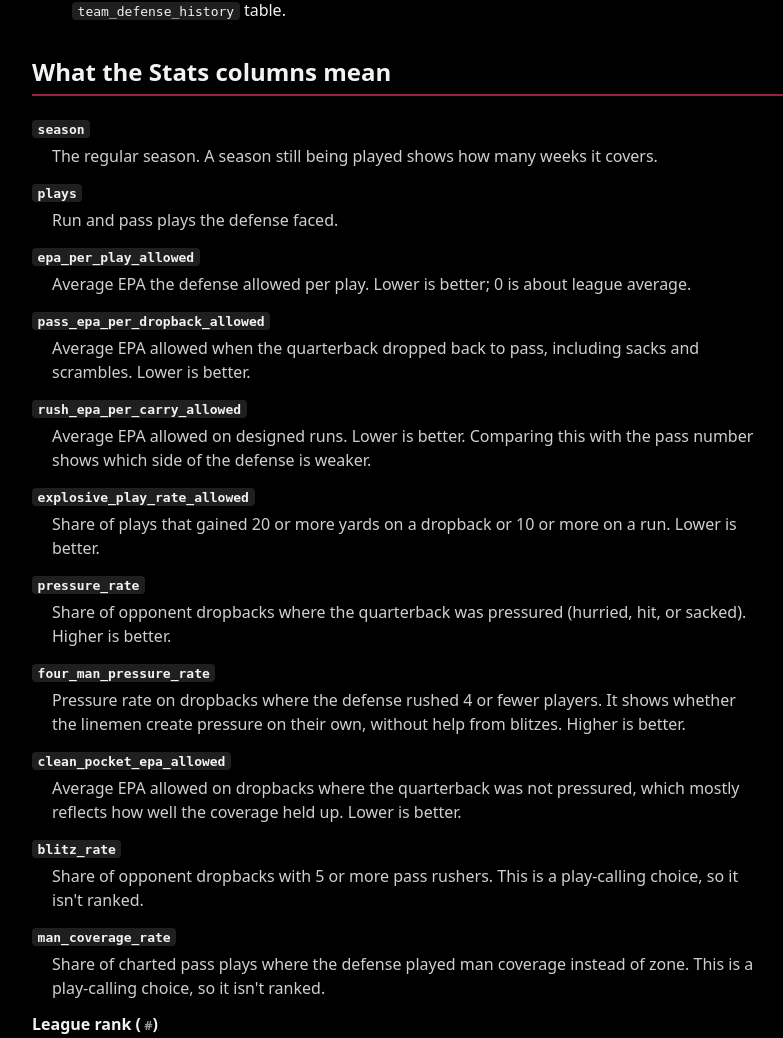
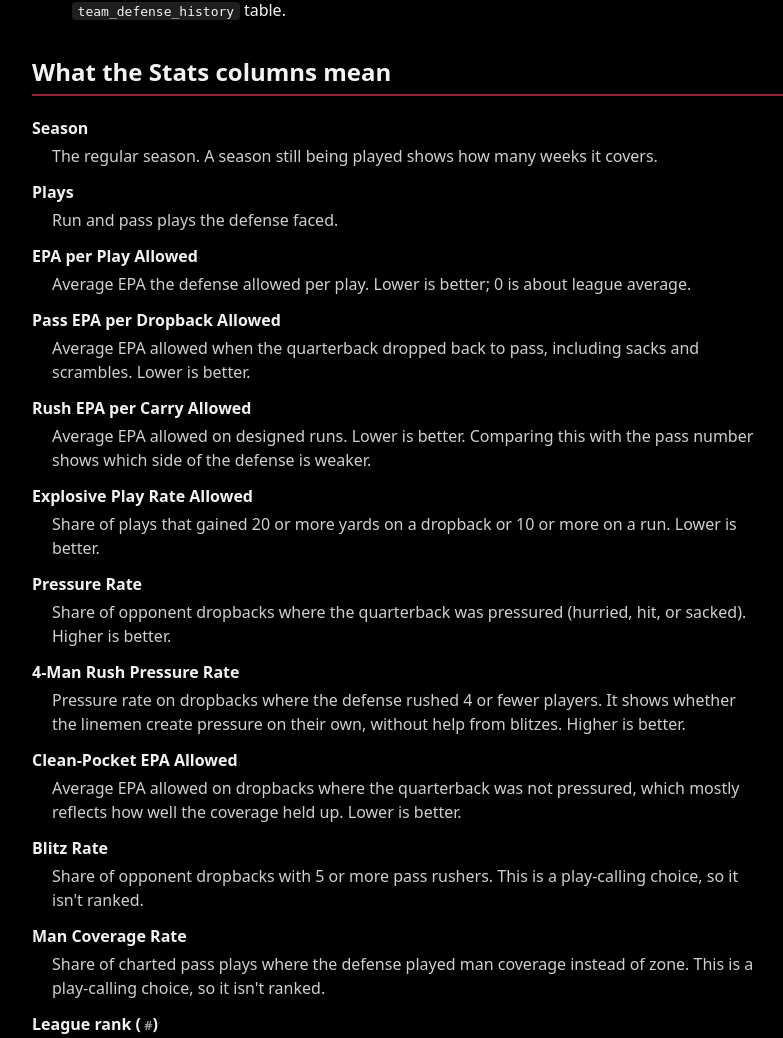
Before and after one commit to BenjaminHowland55/Sports_Analytics_Project, a Flask app: page /source in a window 1280 px wide. Shown: the part 888-1926 px from the top of the page, without its empty margins (0-783 px from the left). Run offline with Flask 3, Linux system fonts and the light colour scheme.

Commit message:
Use readable column names on the Stats page and widen its description
- Stats table headers show plain-English labels instead of database
  column names; the Source page definitions use the same labels
- Description spans the full page width; long headers wrap with the
  sort arrow kept on the last word

Co-Authored-By: Claude Opus 5.5 <noreply@anthropic.com>

```diff
--- a/app/templates/source.html
+++ b/app/templates/source.html
@@ -43,27 +43,27 @@
   <section>
     <h2>What the Stats columns mean</h2>
     <dl>
-      <dt><code>season</code></dt>
+      <dt>Season</dt>
       <dd>The regular season. A season still being played shows how many weeks it covers.</dd>
-      <dt><code>plays</code></dt>
+      <dt>Plays</dt>
       <dd>Run and pass plays the defense faced.</dd>
-      <dt><code>epa_per_play_allowed</code></dt>
+      <dt>EPA per Play Allowed</dt>
       <dd>Average EPA the defense allowed per play. Lower is better; 0 is about league average.</dd>
-      <dt><code>pass_epa_per_dropback_allowed</code></dt>
+      <dt>Pass EPA per Dropback Allowed</dt>
       <dd>Average EPA allowed when the quarterback dropped back to pass, including sacks and scrambles. Lower is better.</dd>
-      <dt><code>rush_epa_per_carry_allowed</code></dt>
+      <dt>Rush EPA per Carry Allowed</dt>
       <dd>Average EPA allowed on designed runs. Lower is better. Comparing this with the pass number shows which side of the defense is weaker.</dd>
-      <dt><code>explosive_play_rate_allowed</code></dt>
+      <dt>Explosive Play Rate Allowed</dt>
       <dd>Share of plays that gained 20 or more yards on a dropback or 10 or more on a run. Lower is better.</dd>
-      <dt><code>pressure_rate</code></dt>
+      <dt>Pressure Rate</dt>
       <dd>Share of opponent dropbacks where the quarterback was pressured (hurried, hit, or sacked). Higher is better.</dd>
-      <dt><code>four_man_pressure_rate</code></dt>
+      <dt>4-Man Rush Pressure Rate</dt>
       <dd>Pressure rate on dropbacks where the defense rushed 4 or fewer players. It shows whether the linemen create pressure on their own, without help from blitzes. Higher is better.</dd>
-      <dt><code>clean_pocket_epa_allowed</code></dt>
+      <dt>Clean-Pocket EPA Allowed</dt>
       <dd>Average EPA allowed on dropbacks where the quarterback was not pressured, which mostly reflects how well the coverage held up. Lower is better.</dd>
-      <dt><code>blitz_rate</code></dt>
+      <dt>Blitz Rate</dt>
       <dd>Share of opponent dropbacks with 5 or more pass rushers. This is a play-calling choice, so it isn't ranked.</dd>
-      <dt><code>man_coverage_rate</code></dt>
+      <dt>Man Coverage Rate</dt>
       <dd>Share of charted pass plays where the defense played man coverage instead of zone. This is a play-calling choice, so it isn't ranked.</dd>
       <dt>League rank (<span class="rank">#</span>)</dt>
       <dd>Where Arizona ranked among all teams that season on that stat, with #1 the best. There were 31 teams in 2000–2001 and 32 since 2002.</dd>
--- a/public/static/style.css
+++ b/public/static/style.css
@@ -140,7 +140,7 @@ tr:hover td {
   padding: 0.5rem 1rem;
   font-weight: 700;
   cursor: pointer;
-  white-space: nowrap;
+  line-height: 1.3;
 }
 
 .sortable th button:hover {
@@ -153,23 +153,23 @@ tr:hover td {
 }
 
 .sortable th button::after {
-  content: " ↕";
+  content: "\00a0↕";
   color: #666;
 }
 
 .sortable th[aria-sort="descending"] button::after {
-  content: " ▼";
+  content: "\00a0▼";
   color: #ff9bb3;
 }
 
 .sortable th[aria-sort="ascending"] button::after {
-  content: " ▲";
+  content: "\00a0▲";
   color: #ff9bb3;
 }
 
 .table-note {
   color: #cfcfcf;
-  max-width: 70ch;
+  max-width: none;
 }
 
 .rank {
```
Also changed, not shown: app/templates/stats.html (+15 -15 lines).
